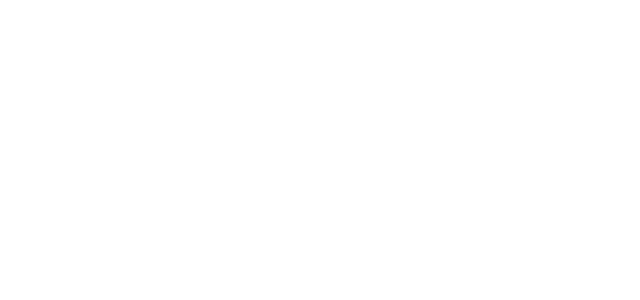
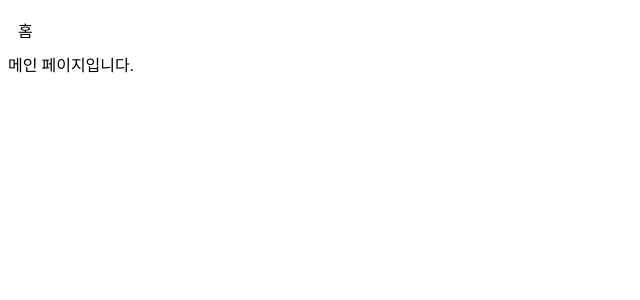
Before and after one commit to calmdownmanfanpage/calmdownmanfanpage, a React (Vite) app: page / in a window 1280 px wide. Shown: the top 300 px of the page, without its empty margins (0-640 px from the left). Built offline with nearby package versions, Linux system fonts and the light colour scheme.

Commit message:
feat: router 생성,  Layout 컴포넌트 생성 - "/" 하위 라우팅은 모두 Layout 적용 - Layout은 Header를 포함 - husky는 임시 삭제, 추후 적용 예정

```diff
--- a/src/App.tsx
+++ /dev/null
@@ -1,5 +0,0 @@
-function App() {
-  return <></>;
-}
-
-export default App;
--- /dev/null
+++ b/src/components/Header.tsx
@@ -0,0 +1,23 @@
+import { Link } from "react-router-dom";
+import styled from "styled-components";
+import { path } from "../pages/router";
+
+export default function Header() {
+  return (
+    <>
+      <StyledHeader>
+        <StyledLink to={path.root}>홈</StyledLink>
+      </StyledHeader>
+    </>
+  );
+}
+
+const StyledHeader = styled.header`
+  display: flex;
+`;
+
+const StyledLink = styled(Link)`
+  padding: 10px;
+  text-decoration: none;
+  color: black;
+`;
--- /dev/null
+++ b/src/components/Layout.tsx
@@ -0,0 +1,11 @@
+import { Outlet } from "react-router-dom";
+import Header from "./Header";
+
+export default function Layout() {
+  return (
+    <>
+      <Header />
+      <Outlet />
+    </>
+  );
+}
--- a/src/main.tsx
+++ b/src/main.tsx
@@ -1,9 +1,10 @@
 import React from "react";
 import ReactDOM from "react-dom/client";
-import App from "./App.tsx";
+import { RouterProvider } from "react-router-dom";
+import { router } from "./pages/router.tsx";
 
 ReactDOM.createRoot(document.getElementById("root")!).render(
   <React.StrictMode>
-    <App />
+    <RouterProvider router={router} />
   </React.StrictMode>
 );
--- /dev/null
+++ b/src/pages/main/MainPage.tsx
@@ -0,0 +1,7 @@
+export default function MainPage() {
+  return (
+    <>
+      <main>메인 페이지입니다.</main>
+    </>
+  );
+}
--- /dev/null
+++ b/src/pages/router.tsx
@@ -0,0 +1,20 @@
+import { createBrowserRouter } from "react-router-dom";
+import MainPage from "./main/MainPage";
+import Layout from "../components/Layout";
+
+export const path = {
+  root: "/",
+};
+
+export const router = createBrowserRouter([
+  {
+    path: path.root,
+    element: <Layout />,
+    children: [
+      {
+        path: path.root,
+        element: <MainPage />,
+      },
+    ],
+  },
+]);
```
Also changed, not shown: 2 other files (tests, documents, lock files or other folders).
